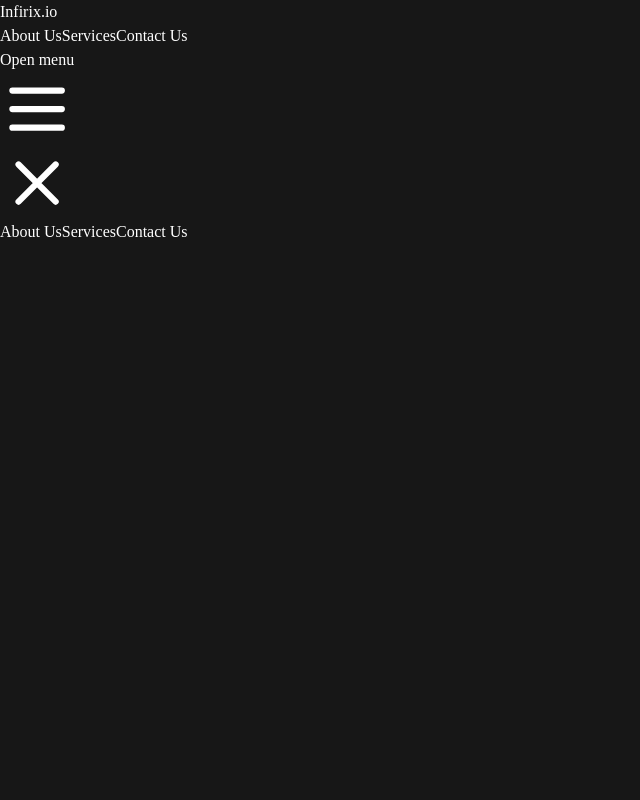
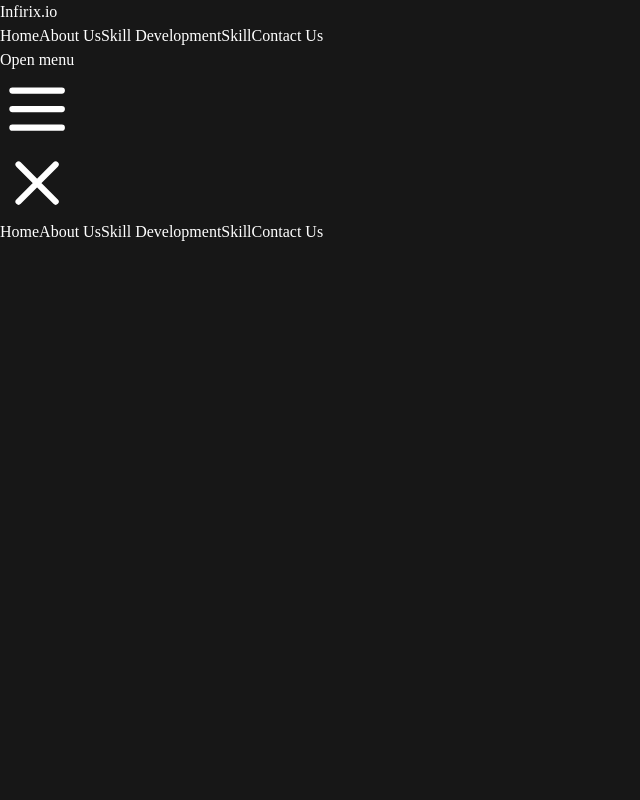
Before and after one commit to absattarghoto/portfolio_project, a React (Vite) app: page / in a window 1280 px wide. Shown: the top 800 px of the page, without its empty margins (0-640 px from the left). Built offline with nearby package versions, Linux system fonts and the light colour scheme.

Commit message:
add nave icon scrolling on clinck

```diff
--- a/package.json
+++ b/package.json
@@ -16,7 +16,8 @@
     "@mui/material": "^6.4.6",
     "react": "^19.0.0",
     "react-dom": "^19.0.0",
-    "react-icons": "^5.5.0"
+    "react-icons": "^5.5.0",
+    "react-scroll": "^1.9.3"
   },
   "devDependencies": {
     "@eslint/js": "^9.19.0",
--- a/src/App.tsx
+++ b/src/App.tsx
@@ -10,13 +10,25 @@ const App = () => {
   return (
     <>
       <Navbar />
-      <HeroSection />
-      <AboutSection/>
-      <SkillDevelopment/>
-      <SkillSection/>
-      <FormSection/>
-      <FooterSection/>
+      <main>
+        <div id="herosection">
+          <HeroSection />
+        </div>
+        <div id="aboutsection">
+          <AboutSection />
+        </div>
+        <div id="skilldevelopment">
+          <SkillDevelopment />
+        </div>
+        <div id="skillsection">
+          <SkillSection />
+        </div>
+        <div id="formsection">
+          <FormSection />
+        </div>
 
+        <FooterSection />
+      </main>
     </>
   );
 };
--- a/src/components/Navbar/Index.tsx
+++ b/src/components/Navbar/Index.tsx
@@ -1,4 +1,13 @@
 import { useState } from "react";
+import { Link } from "react-scroll";
+
+const navItems = [
+  { name: "Home", to: "herosection" },
+  { name: "About Us", to: "aboutsection" },
+  { name: "Skill Development", to: "skilldevelopment" },
+  { name: "Skill", to: "skillsection" },
+  { name: "Contact Us", to: "formsection" },
+];
 
 const Navbar = () => {
   const [isMenuOpen, setIsMenuOpen] = useState(false);
@@ -16,14 +25,17 @@ const Navbar = () => {
 
           {/* Desktop Menu */}
           <div className="hidden md:flex items-center space-x-8">
-            {["About Us", "Services", "Contact Us"].map((item) => (
-              <a
-                key={item}
-                href="#"
-                className="text-white hover:text-gray-300 px-3 py-2 text-sm font-medium transition-colors duration-200"
+            {navItems.map((item) => (
+              <Link
+                key={item.to}
+                to={item.to}
+                spy={true}
+                smooth={true}
+                duration={500}
+                className="text-white hover:text-gray-300 px-3 py-2 text-sm font-medium transition-colors duration-200 cursor-pointer"
               >
-                {item}
-              </a>
+                {item.name}
+              </Link>
             ))}
           </div>
 
@@ -37,7 +49,7 @@ const Navbar = () => {
               <span className="sr-only">
                 {isMenuOpen ? "Close menu" : "Open menu"}
               </span>
-              {/* Icons */}
+              {/* Hamburger icon */}
               <svg
                 className={`h-6 w-6 ${isMenuOpen ? "hidden" : "block"}`}
                 fill="none"
@@ -51,6 +63,7 @@ const Navbar = () => {
                   d="M4 6h16M4 12h16M4 18h16"
                 />
               </svg>
+              {/* Close icon */}
               <svg
                 className={`h-6 w-6 ${isMenuOpen ? "block" : "hidden"}`}
                 fill="none"
@@ -77,15 +90,18 @@ const Navbar = () => {
         style={{ height: "calc(100vh - 4rem)" }}
       >
         <div className="px-2 pt-4 pb-3 space-y-3 overflow-y-auto h-full text-center">
-          {["About Us", "Services", "Contact Us"].map((item) => (
-            <a
-              key={item}
-              href="#"
+          {navItems.map((item) => (
+            <Link
+              key={item.to}
+              to={item.to}
+              spy={true}
+              smooth={true}
+              duration={500}
               onClick={closeMenu}
-              className="text-white hover:text-gray-300 block px-3 py-3 text-base font-medium transition-colors duration-200"
+              className="text-white hover:text-gray-300 block px-3 py-3 text-base font-medium transition-colors duration-200 cursor-pointer"
             >
-              {item}
-            </a>
+              {item.name}
+            </Link>
           ))}
         </div>
       </div>
```
Also changed, not shown: 1 other file (tests, documents, lock files or other folders).
